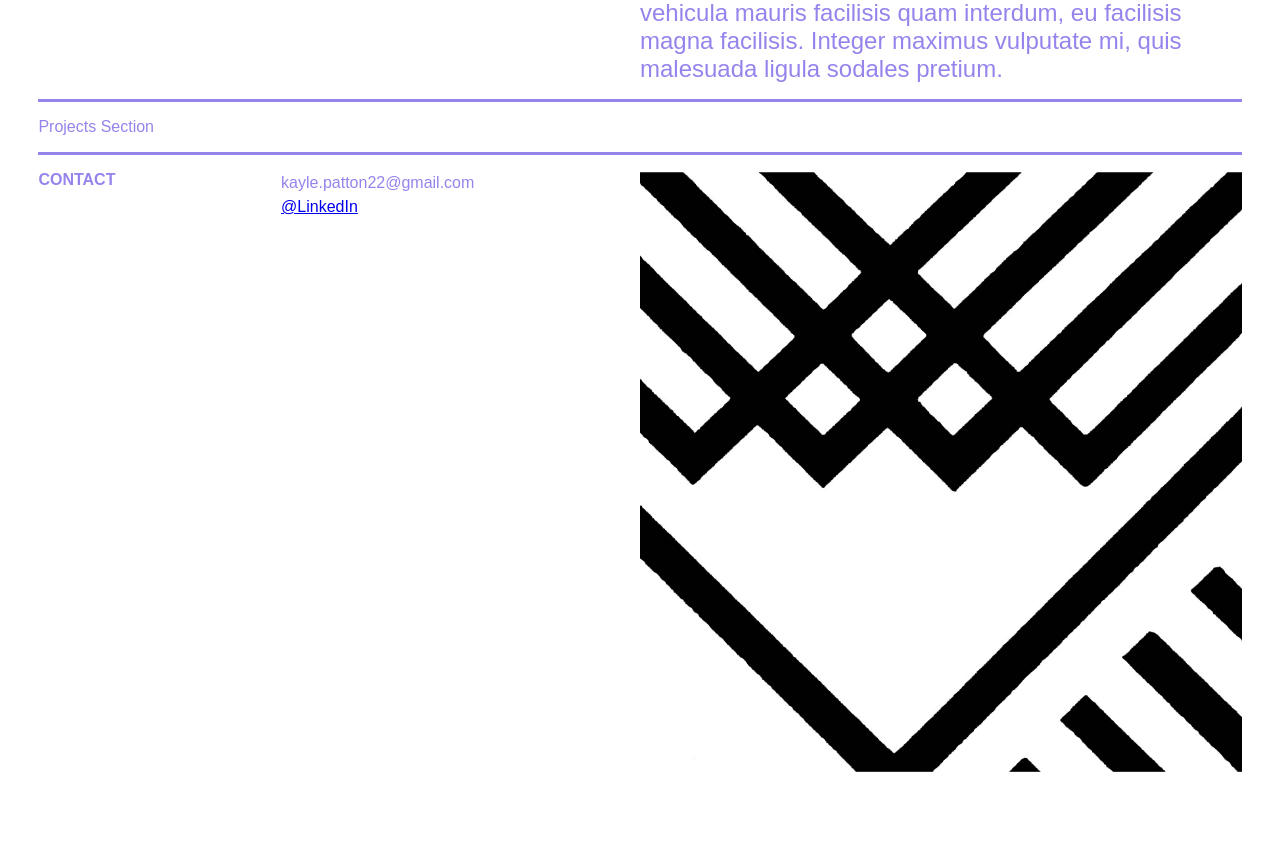
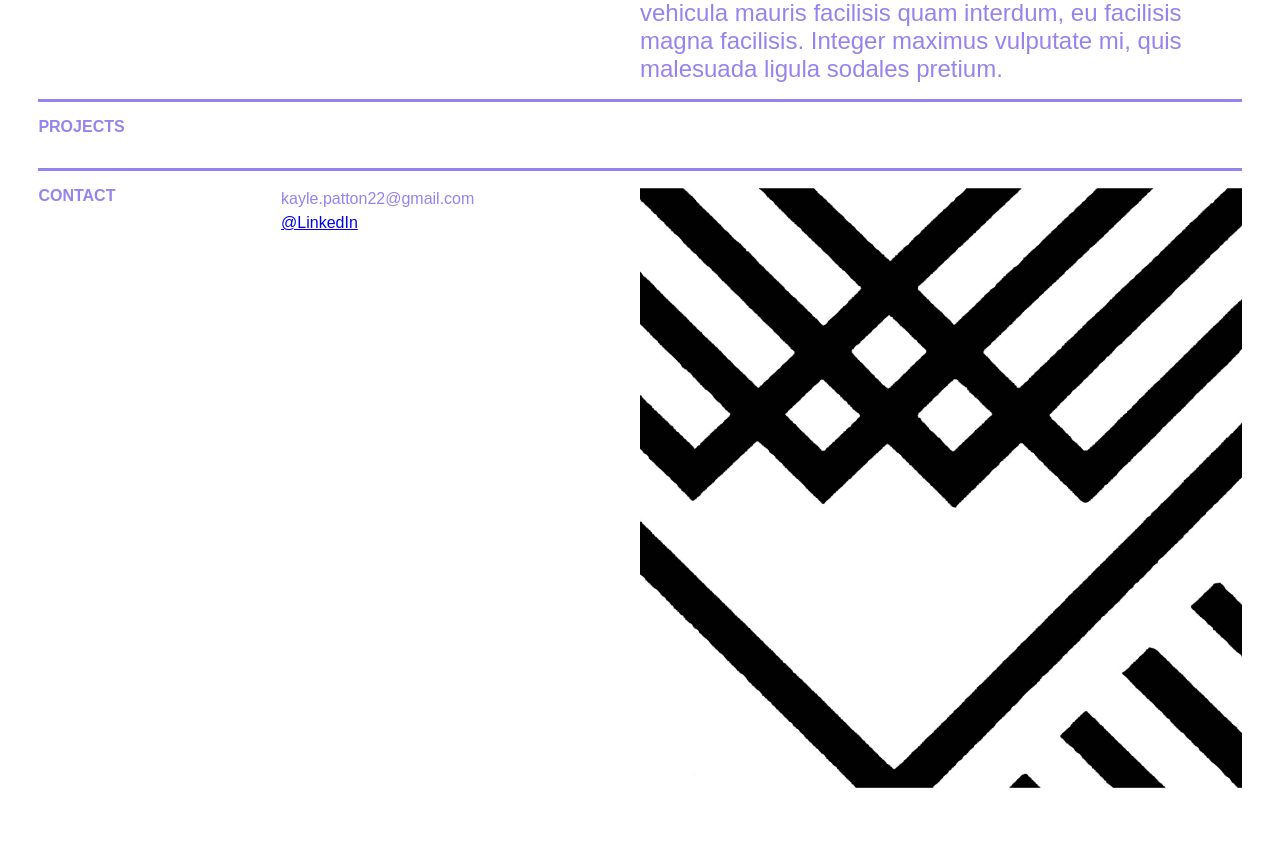
Before and after one commit to kayleriegerpatton/portfolio, a React app: page / in a window 1280 px wide. Shown: the part 1252-2120 px from the top of the page. Built offline with nearby package versions, Linux system fonts and the light colour scheme; a web font is replaced by a local one.

Commit message:
started projects section

```diff
--- /dev/null
+++ b/src/components/ProjectsSection/ProjectsSection.css
@@ -0,0 +1,4 @@
+#projects-heading {
+	font-size: 1rem;
+	margin-bottom: 2rem;
+}
--- a/src/components/ProjectsSection/ProjectsSection.jsx
+++ b/src/components/ProjectsSection/ProjectsSection.jsx
@@ -1,11 +1,12 @@
 import React from 'react';
+import './ProjectsSection.css';
 
 function ProjectsSection() {
 	return (
 		<div>
 			<hr />
 			<section id="projects-section">
-				<p>Projects Section</p>
+				<h2 id="projects-heading">PROJECTS</h2>
 			</section>
 		</div>
 	);
```
